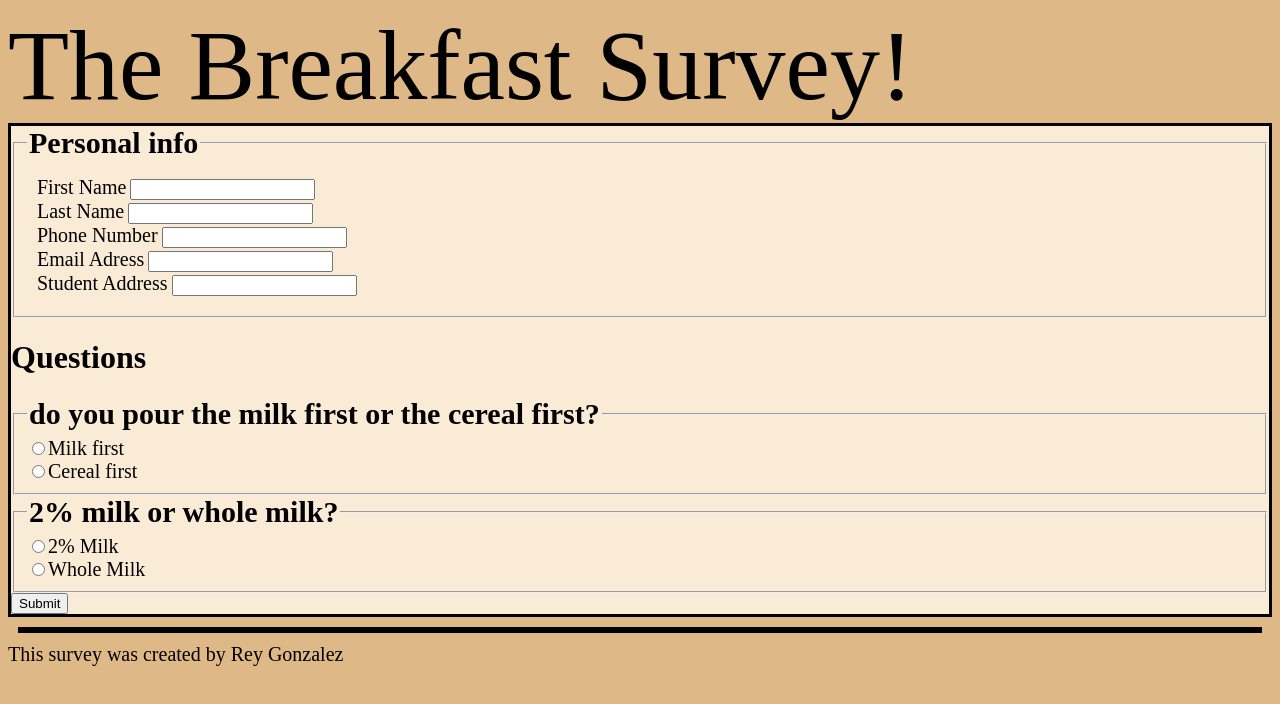
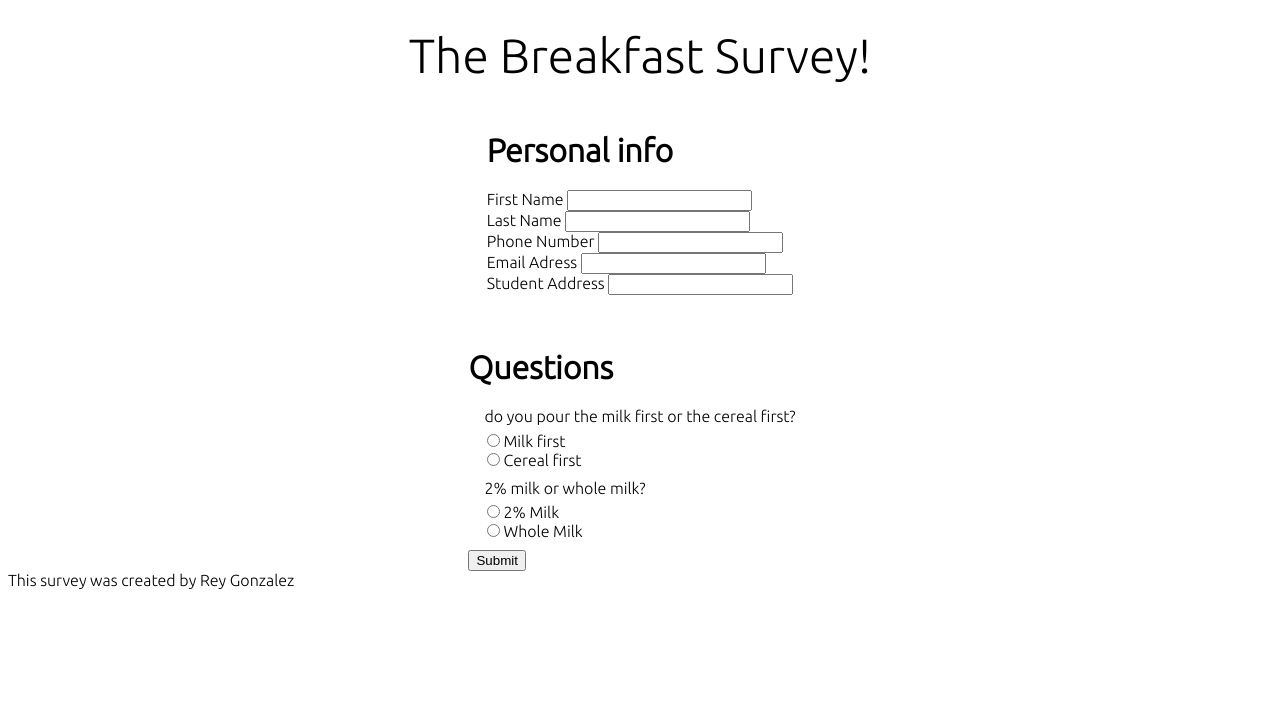
Before and after one commit to blubun/Breakfast-Survey, a plain HTML site: page index.html in a window 1280 px wide. Drawn offline with Linux system fonts and the light colour scheme.

Commit message:
starting with new styling

```diff
--- a/css/styles.css
+++ b/css/styles.css
@@ -1,65 +1,27 @@
-header {
-    font-size: 100px;
+body {
+    font-family: 'Ubuntu', sans-serif;
 }
 
-body {
-    background-color: burlywood;
-}
-form{
-    background-color: antiquewhite;
-    border: 3px solid black;
+header {
+    font-size: 3em;
+    text-align: center;
+    padding: 20px 20px 0;
 }
 
-#formAllDivs {
+form {
     display: grid;
-    grid-template-columns: 1fr 1fr;
-    grid-template-rows: 1fr 1fr 1fr 1fr 1fr;
-    margin: 10px;
+    margin: 0 15% 0 15%;
+    grid-template-rows: 1fr 1fr;
+    align-items: center;
+    justify-items: center;
 }
 
-.formDivs {
-    grid-column: 1 / 1;
+#personal-info {
+    display: grid;
+    align-items: center;
+    justify-items: center;
 }
 
-
-label {
-    font-size: 20px;
+fieldset {
+    border: none;
 }
-
-legend {
-    font-size: 30px;
-    font-weight: bold;
-}
-
-#firstnameErr {
-    grid-area: 1 / 2;
-}
-
-#lastnameErr {
-    grid-area: 2 / 2;
-}
-
-#phoneErr {
-    grid-area: 3 / 2;
-}
-
-#emailErr {
-    grid-area: 4 / 2;
-}
-
-#urlErr {
-    grid-area: 5 / 2;
-}
-
-#badge {
-    font-size: 30px;
-    background-color: salmon;
-    border: 3px solid black;
-    margin: 10px;
-}
-
-footer {
-    font-size: 20px;
-
-
-}
--- a/index.html
+++ b/index.html
@@ -6,6 +6,9 @@
         <meta name="viewport" content="width=device-width, initial-scale=1">
         <link rel="stylesheet" href="css/styles.css">
         <script src="js/process_form.js"></script>
+        <link rel="preconnect" href="https://fonts.googleapis.com">
+        <link rel="preconnect" href="https://fonts.gstatic.com" crossorigin>
+        <link href="https://fonts.googleapis.com/css2?family=Ubuntu:wght@300&display=swap" rel="stylesheet">
     </head>
     <body>
       <header>The Breakfast Survey!</header>
@@ -13,8 +16,7 @@
       <div id="personal-info">
 
         <fieldset>
-                <legend> Personal info</legend>
-
+         <h1>Personal info</h1>
          <div id=formAllDivs>
             <div class=formDivs id=firstnameDiv>
             <label for="firstname">First Name</label>
```
